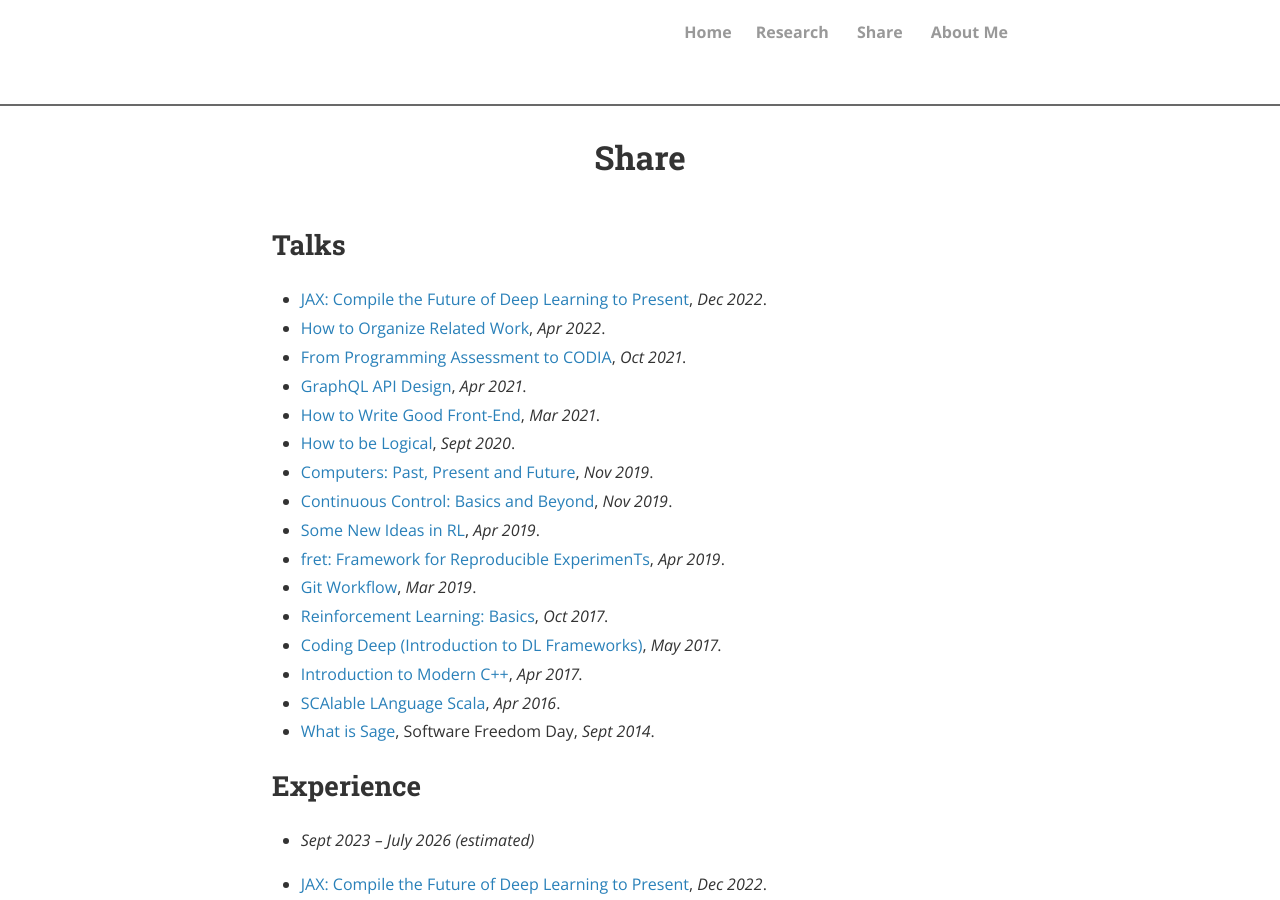
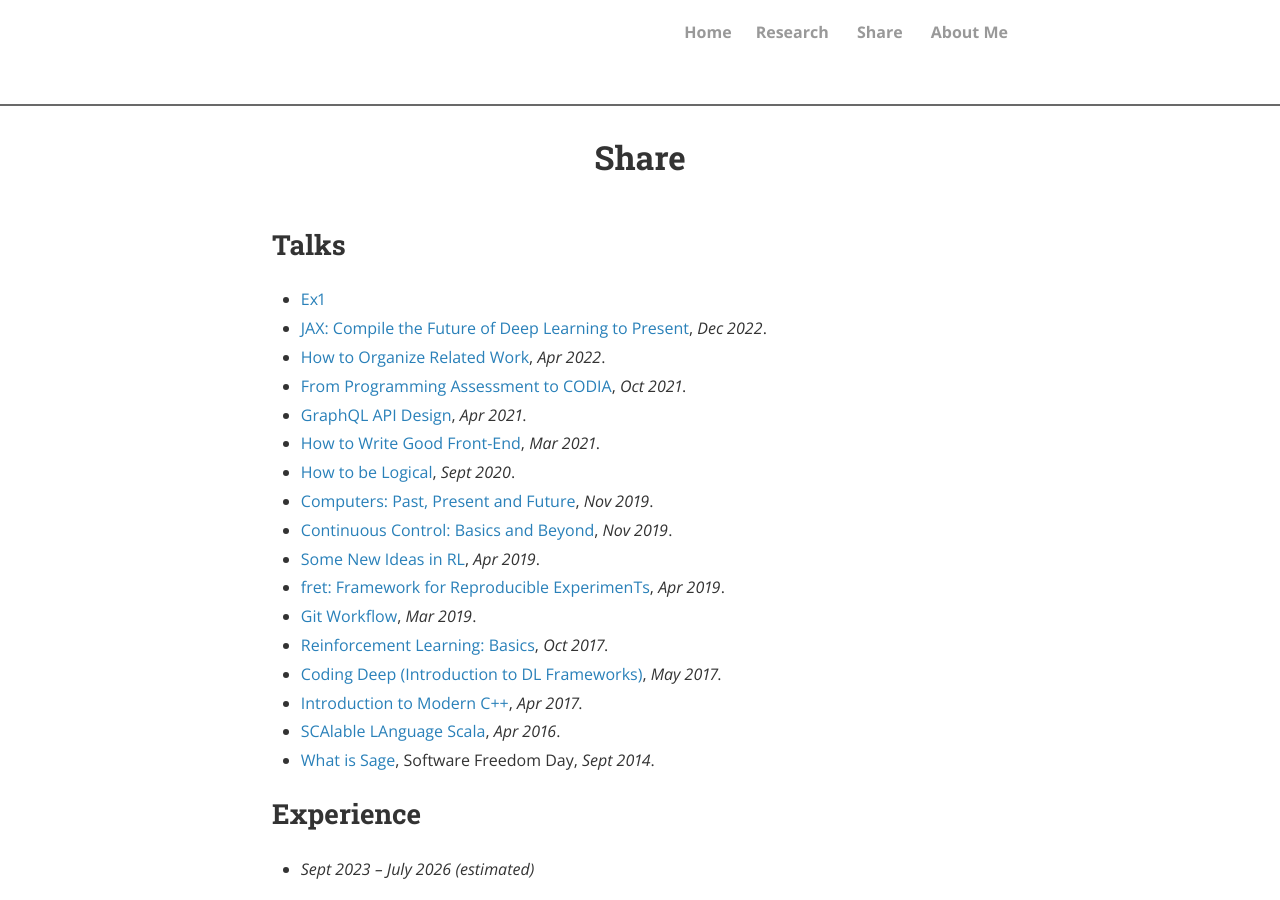
Before and after one commit to sosweetzhang/sosweetzhang.github.io, a Jekyll site: the page built from share.md, in a window 1280 px wide and 900 px high. Built offline with Jekyll 4.4.1, drawn with Linux system fonts in a browser that asks for light colours; nearby versions of some CDN libraries; comment, search, counter and statistics services are not loaded; a style sheet for code colours, icons or effects is not loaded.

Commit message:
Update share.md

```diff
--- a/share.md
+++ b/share.md
@@ -6,7 +6,7 @@
 
 
 ## Talks
-
+- [Ex1](https://github.com/sosweetzhang/share/Experience/ex.txt)
 - [JAX: Compile the Future of Deep Learning to Present](/talks/2022-12-02-JAX.pdf), _Dec 2022_.
 - [How to Organize Related Work](/talks/2022-04-28-如何写相关工作.pdf), _Apr 2022_.
 - [From Programming Assessment to CODIA](/talks/2021-12-08-CODIA.pdf), _Oct 2021_.
```
